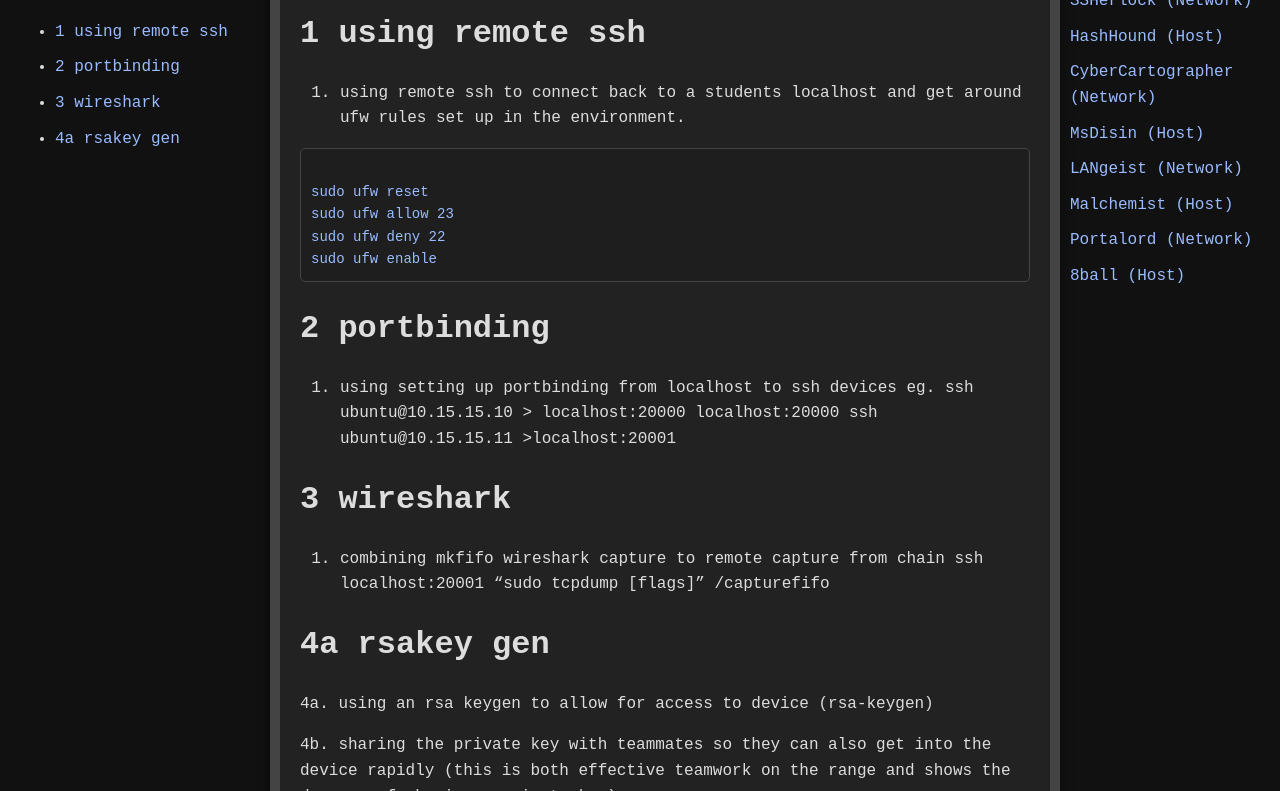
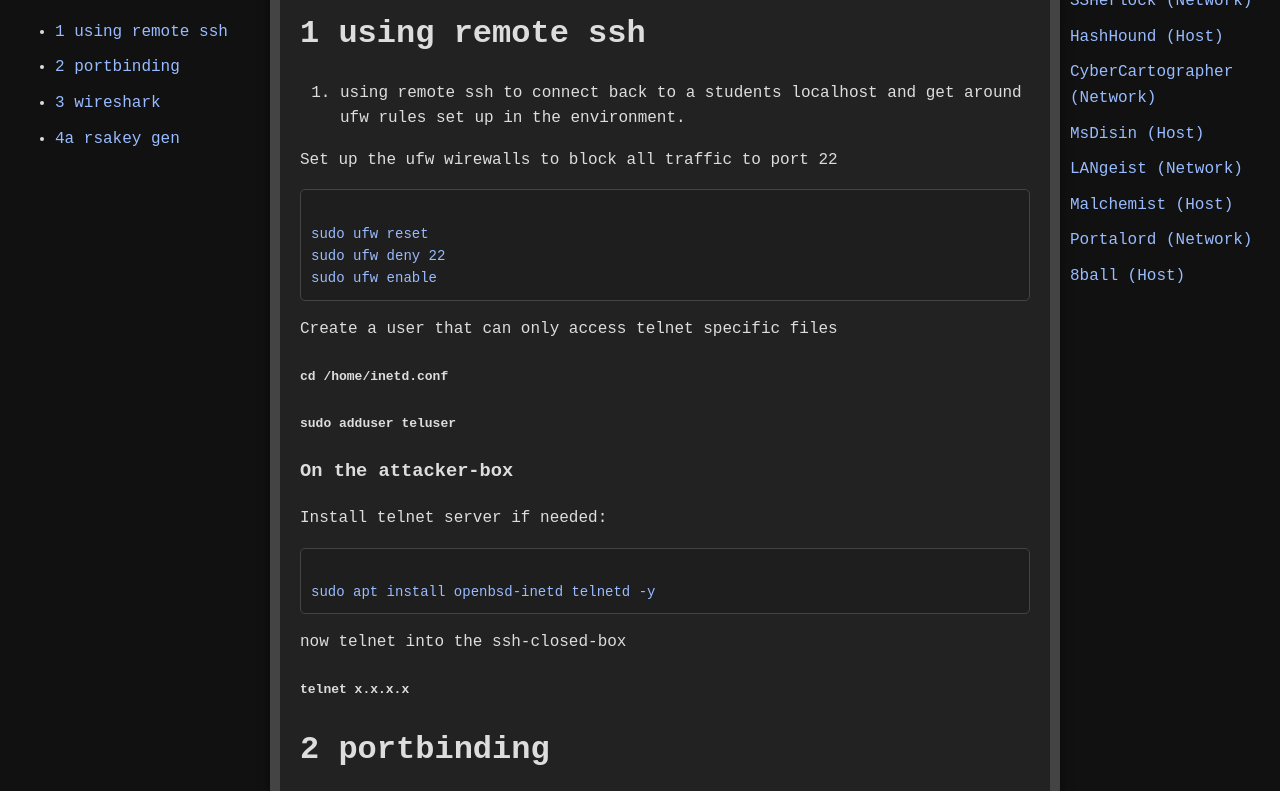
Before and after one commit to jboyce1/ppsCTF, a Jekyll site: the page built from classes/Portalord/Portalord.md, in a window 1280 px wide and 900 px high, scrolled down 473 px, cut to the strip 109-900 px from the top of the window. Built offline with Jekyll 4.4.1, drawn with Linux system fonts in a browser that asks for light colours.

Commit message:
Update Portalord.md

```diff
--- a/classes/Portalord/Portalord.md
+++ b/classes/Portalord/Portalord.md
@@ -19,12 +19,26 @@ title: Portalord
 # 1 using remote ssh
 1. using remote ssh to connect back to a students localhost and get around ufw rules set up in the environment.
 
+
+Set up the ufw wirewalls to block all traffic to port 22
 <div class="scroll-box">
 sudo ufw reset
-sudo ufw allow 23
 sudo ufw deny 22
 sudo ufw enable
 </div>
+
+Create a user that can only access telnet specific files
+#### `cd /home/inetd.conf`
+#### `sudo adduser teluser`
+
+### On the attacker-box
+Install telnet server if needed:
+<div class="scroll-box">
+sudo apt install openbsd-inetd telnetd -y
+</div>
+
+now telnet into the ssh-closed-box
+#### `telnet x.x.x.x`
 
 # 2 portbinding
 
```
